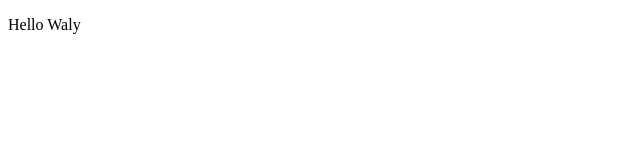
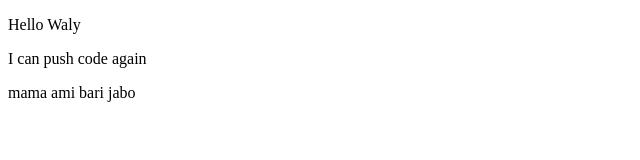
Before and after one commit to Walyul/my-second-repository, a plain HTML site: page index.html in a window 1280 px wide. Shown: the whole page, without its empty margins (0-640 px from the left). Drawn offline with Linux system fonts and the light colour scheme.

Commit message:
New paragraph added

```diff
--- a/index.html
+++ b/index.html
@@ -8,5 +8,7 @@
 </head>
 <body>
     <p>Hello Waly</p>
+    <p>I can push code again</p>
+    <p>mama ami bari jabo</p>
 </body>
 </html>
```
